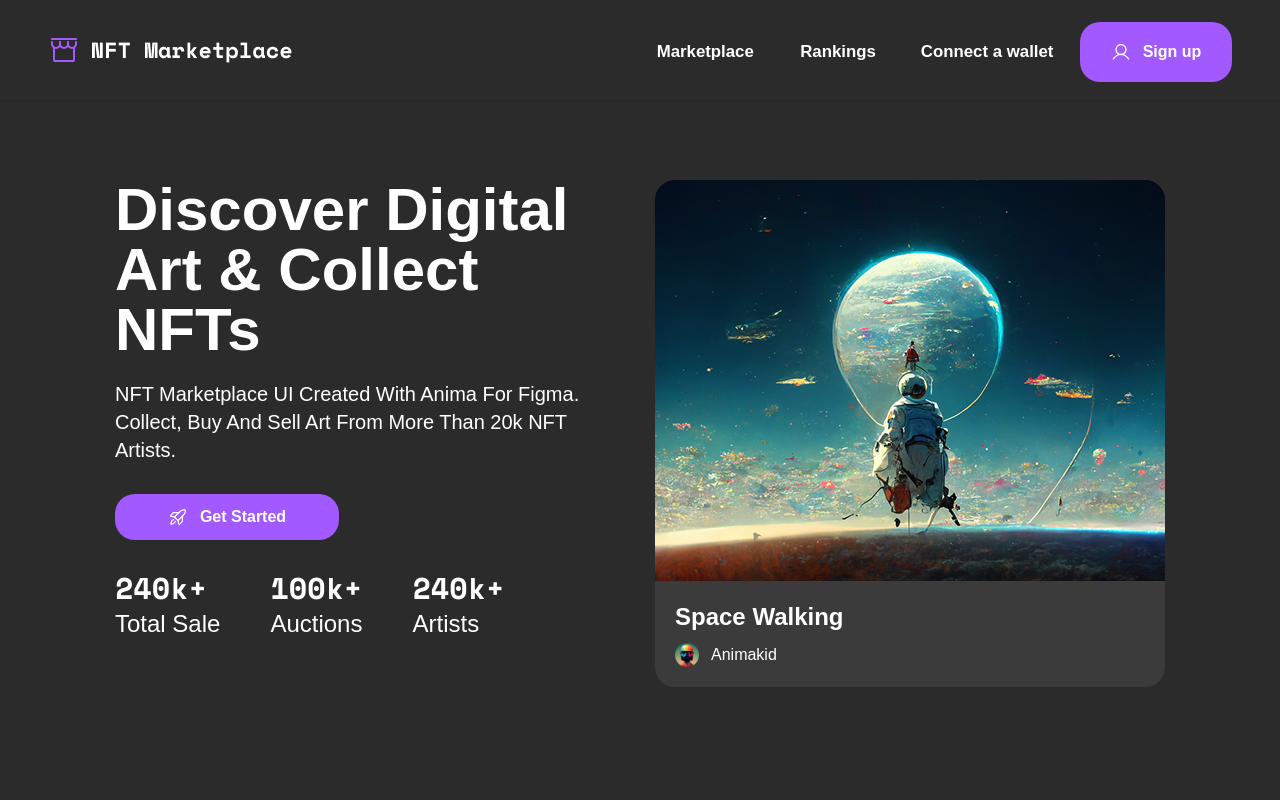
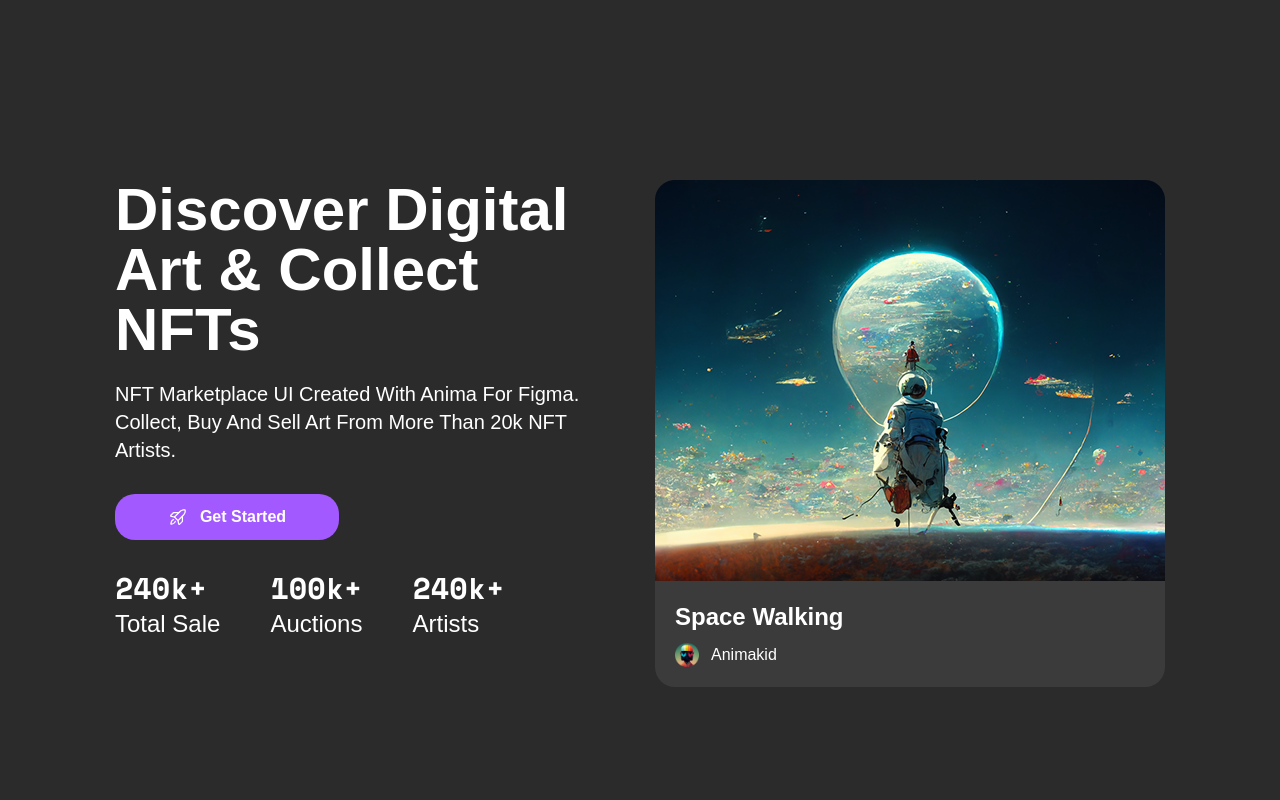
Before and after one commit to VyD1nk1902/NFT-Marketplace, a React (Vite) app: page / in a window 1280 px wide. Shown: the top 800 px of the page. Built offline with nearby package versions, Linux system fonts and the light colour scheme.

Commit message:
Move header, footer, modalHeader to global App.tsx

```diff
--- a/src/pages/Homepage.tsx
+++ b/src/pages/Homepage.tsx
@@ -1,6 +1,3 @@
-import Header from "@components/Header";
-import Footer from "@components/Footer";
-import ModalHeader from "@components/ModalHeader";
 import HeroSection from "@modules/Homepage/HeroSection";
 import TrendingCollection from "@modules/Homepage/TrendingCollection";
 import TopArtists from "@modules/Homepage/TopArtists";
@@ -13,9 +10,7 @@ import Subscribe from "@modules/Homepage/Subscribe";
 const Homepage = () => {
   return (
     <>
-      <div className="overflow-x-hidden">
-        <Header />
-        <ModalHeader />
+      <div>
         <HeroSection />
         <TrendingCollection />
         <TopArtists />
@@ -24,7 +19,6 @@ const Homepage = () => {
         <Highlight />
         <HowItWorks />
         <Subscribe />
-        <Footer />
       </div>
     </>
   );
```
